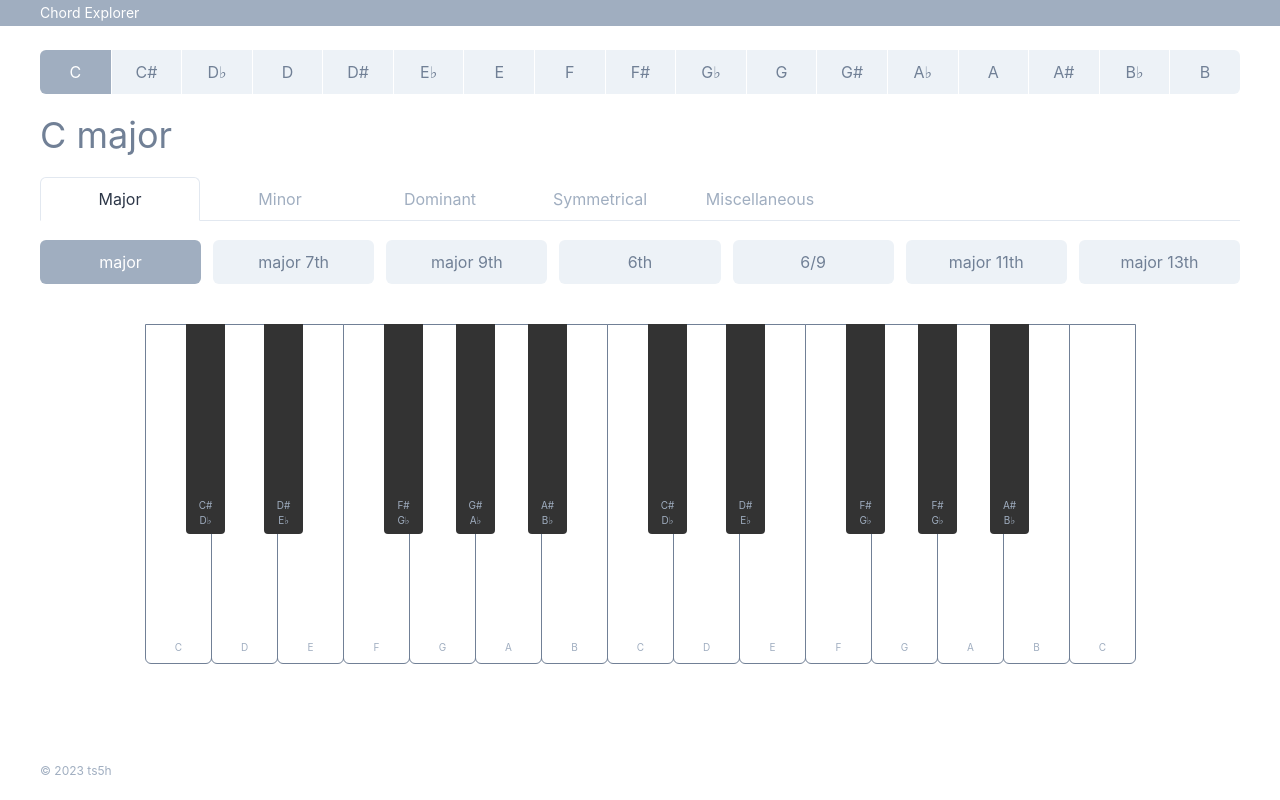
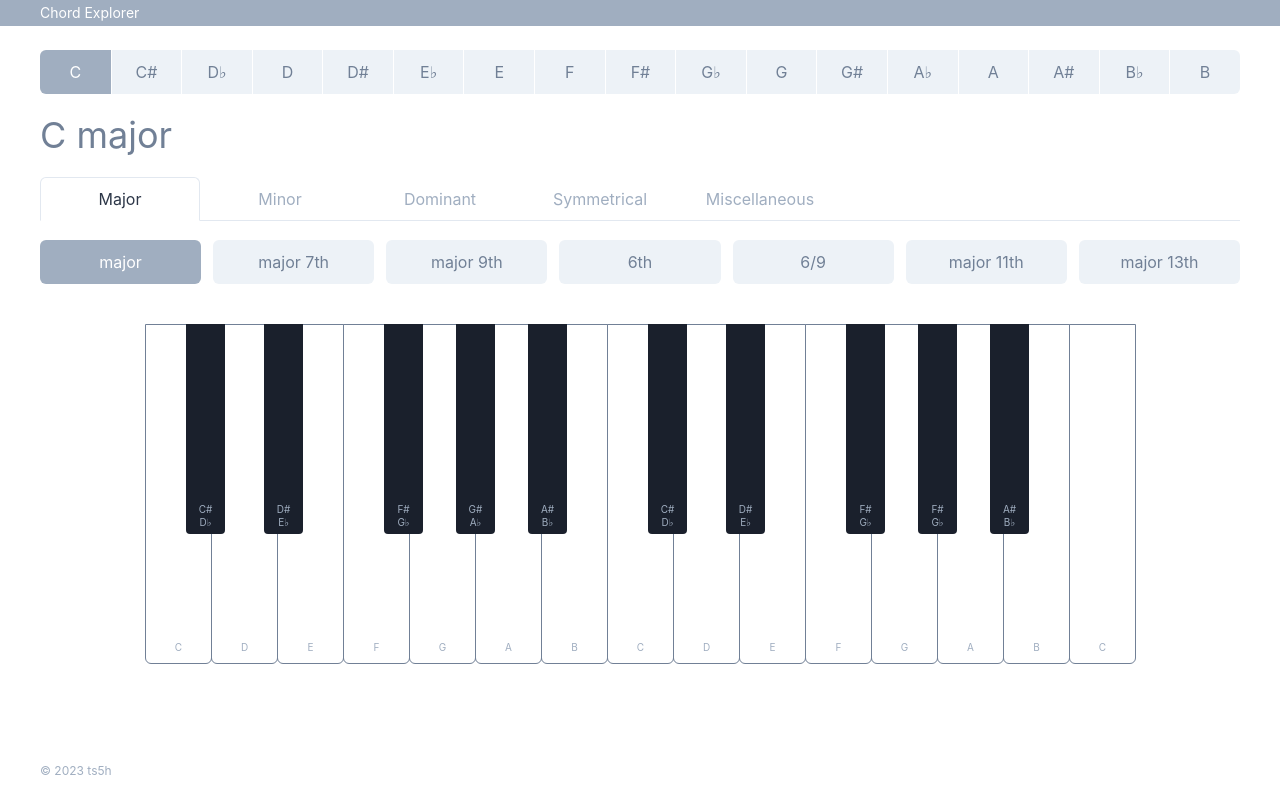
Before and after one commit to ts5h/chord_explorer, a React (Create React App) app: page /c/major in a window 1280 px wide. Built offline with nearby package versions, Linux system fonts and the light colour scheme.

Commit message:
Update black keys

```diff
--- a/src/components/Keys/Black/index.tsx
+++ b/src/components/Keys/Black/index.tsx
@@ -17,13 +17,18 @@ export const BlackKey: FC<Props> = ({ labels, left }) => {
       justify="center"
       align="end"
       pb={1.5}
-      bgColor="#333"
+      bgColor="gray.800"
       borderBottomRadius="base"
       onClick={() => {}}
     >
       <VStack spacing={0}>
         {labels.map((label) => (
-          <Text key={label} fontSize="2xs" color="gray.400">
+          <Text
+            key={label}
+            fontSize="2xs"
+            color="gray.400"
+            lineHeight="shorter"
+          >
             {label}
           </Text>
         ))}
```
